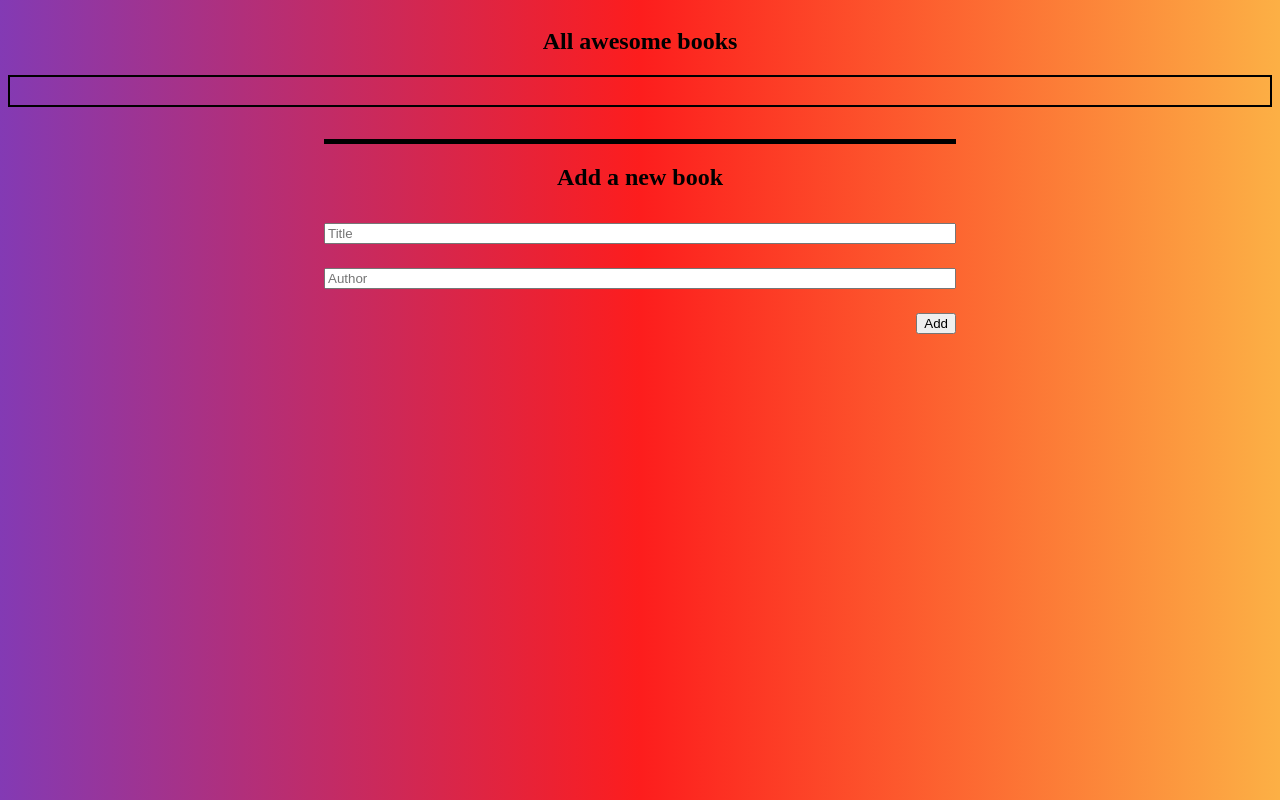
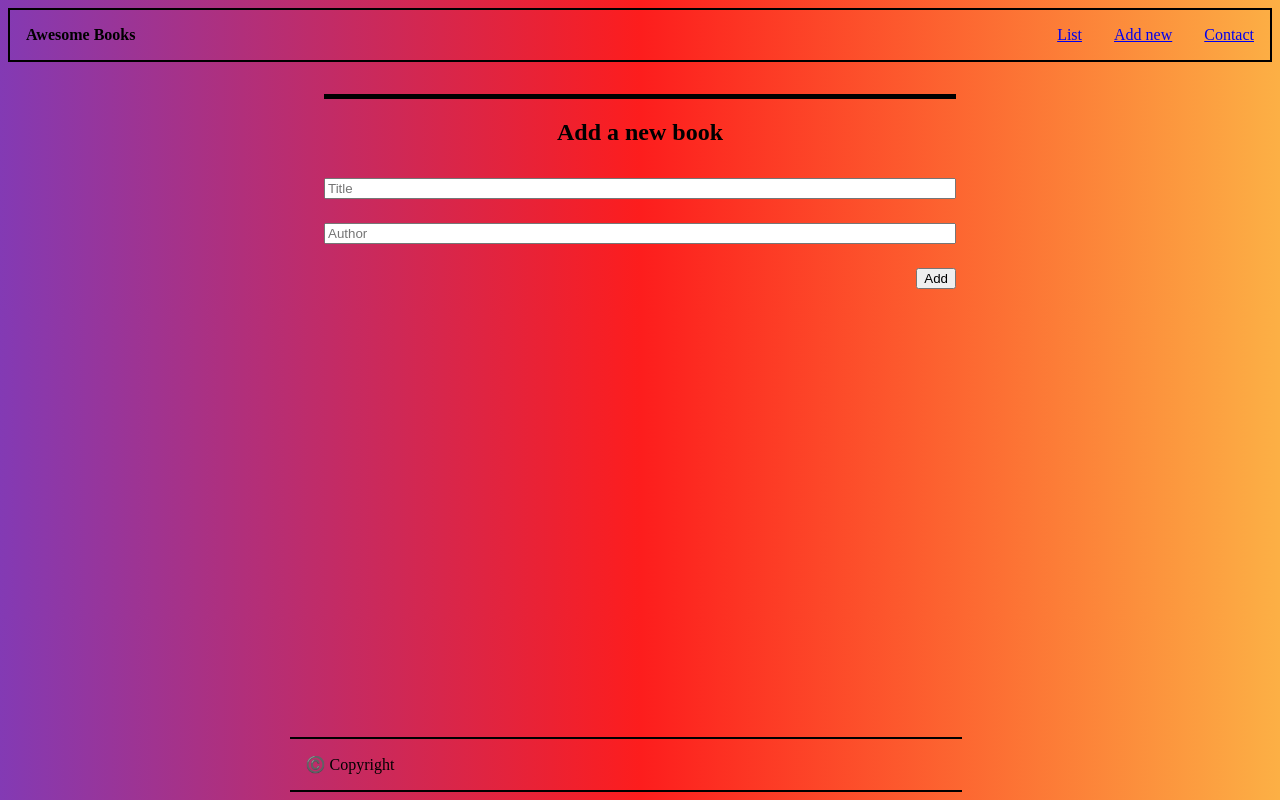
Before and after one commit to MattGomb/awesome-books, a plain HTML site: page index.html in a window 1280 px wide. Drawn offline with Linux system fonts and the light colour scheme.

Commit message:
Add nav and footer and styling

```diff
--- a/index.html
+++ b/index.html
@@ -8,15 +8,27 @@
   <title>Awesome books project</title>
 </head>
 <body>
-
+  <header>
+    <nav class="navbar">
+      <div class="logo">Awesome Books</div>
+      <div>
+        <ul class="navList">
+          <li><a href="#booksInput">List</a></li>
+          <li><a href="#inputForm">Add new</a></li>
+          <li><a href="#contactForm">Contact</a></li>
+        </ul>
+      </div>
+    </nav>
+  </header>
   <main>
-
     <section class="container">
+      <div id="booksInput">
         <h1>All awesome books</h1>
-    <div id="booksInput">
+        <div>
           <table class="table">
             <tbody id="book-list"></tbody>
           </table>
+        </div>
       </div>
       <form id="inputForm">
         <div class="divider"></div>
@@ -34,8 +46,19 @@
           <input type="submit" class="add-btn" value="Add">
         </div>
       </form>
+      <div id="contactForm">
+        <h1>Contact information</h1>
+        <p>Do you have any questions or just want to say hello? <br> You can reach out to us!</p>
+        <ul>
+          <li>Our email: mail@mail.com</li>
+          <li>Our phone number: 00123456789</li>
+          <li>Our address: Streetname 23, 84503 City, Country</li>
+        </ul>
+      </div>
     </section>
   </main>
+  <footer class="footer">©️ Copyright
+  </footer>
   <script src="script.js"></script>
 </body>
 
--- a/style.css
+++ b/style.css
@@ -1,6 +1,26 @@
 body {
   background: rgb(131, 58, 180);
   background: linear-gradient(90deg, rgba(131, 58, 180, 1) 0%, rgba(253, 29, 29, 1) 50%, rgba(252, 176, 69, 1) 100%);
+}
+
+.navbar {
+  display: flex;
+  flex-direction: row;
+  justify-content: space-between;
+  align-items: center;
+  border: 2px solid black;
+  padding: 0 1rem;
+}
+
+.logo {
+  font-weight: bold;
+}
+
+.navList {
+  display: flex;
+  list-style: none;
+  flex-direction: row;
+  gap: 2rem;
 }
 
 .container {
@@ -10,7 +30,7 @@ body {
 }
 
 #booksInput {
-  width: 100%;
+  display: none;
 }
 
 #inputForm {
@@ -20,7 +40,7 @@ body {
   text-align: center;
 }
 
-table {
+.table {
   width: 100%;
   margin: 0;
   min-height: 32px;
@@ -64,3 +84,18 @@ td:nth-child(3n) {
 .form-btn {
   align-self: flex-end;
 }
+
+.footer {
+  position: fixed;
+  bottom: 0;
+  left: 22%;
+  border-top: 2px solid black;
+  border-bottom: 2px solid black;
+  width: 50%;
+  margin: 0.5rem;
+  padding: 1rem;
+}
+
+#contactForm {
+  display: none;
+}
```
Lines whose indentation alone changed are shown as unchanged.
